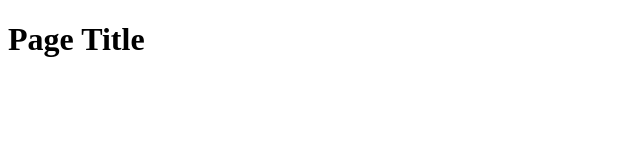
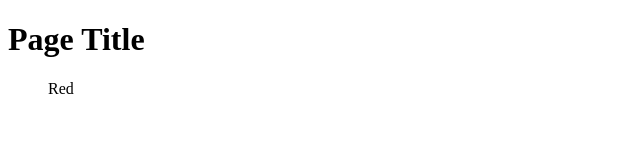
Before and after one commit to LevAndrii/my-project1, a plain HTML site: page index.html in a window 1280 px wide. Shown: the full height of the page, 0-640 px from the left. Drawn offline with Linux system fonts and the light colour scheme.

Commit message:
add list of colors

```diff
--- a/index.html
+++ b/index.html
@@ -7,5 +7,6 @@
 </head>
 <body>
   <h1> Page Title</h1>
+  <ul>Red</ul>
 </body>
 </html>
```
